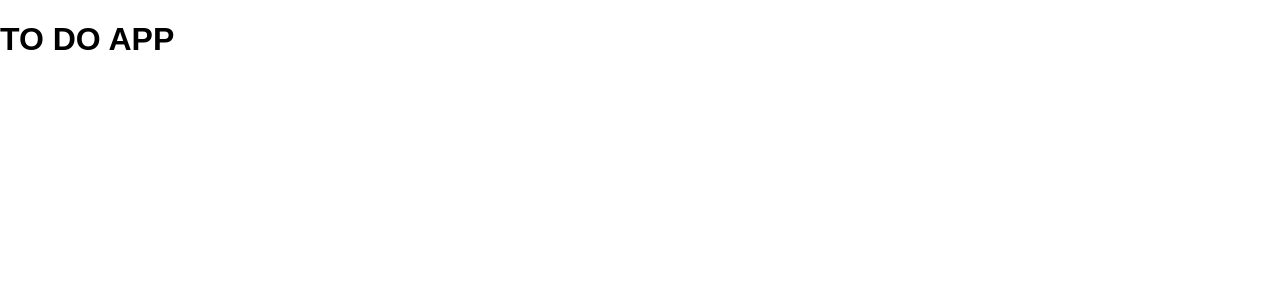
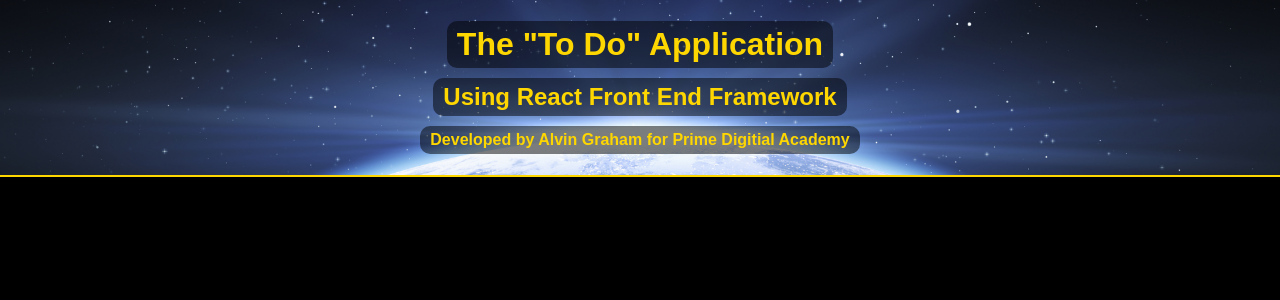
Before and after one commit to AlvinGraham/weekend-sql-to-do-react, a React (Vite) app: page / in a window 1280 px wide. Shown: the top 300 px of the page. Built offline with nearby package versions, Linux system fonts and the light colour scheme.

Commit message:
Add Header component

```diff
--- /dev/null
+++ b/src/Header/Header.css
@@ -0,0 +1,23 @@
+.banner {
+  min-height: 175px;
+  background-image: url('./horizons.png');
+  background-repeat: no-repeat;
+  background-size: cover;
+
+  display: flex;
+  flex-flow: column nowrap;
+  justify-content: center;
+  align-items: center;
+
+  border-bottom: 2px solid gold;
+}
+
+
+.bannerHeader {
+  text-align: center;
+  background-color: rgba(0, 0, 0, 0.5);
+  width: fit-content;
+  margin: 5px 0px;
+  padding: 5px 10px;
+  border-radius: 10px;
+}
--- /dev/null
+++ b/src/Header/Header.jsx
@@ -0,0 +1,12 @@
+import './Header.css';
+
+export default function Header () {
+
+  return (
+    <div className="banner">
+      <h1 className="bannerHeader">The "To Do" Application</h1>
+      <h2 className="bannerHeader">Using React Front End Framework</h2>
+      <h4 className="bannerHeader">Developed by Alvin Graham for Prime Digitial Academy</h4>
+    </div>
+  );
+};
--- a/src/components/App/App.css
+++ b/src/components/App/App.css
@@ -1,3 +1,7 @@
+
+
+
+
 .App {
   text-align: center;
 }
--- a/src/components/App/App.jsx
+++ b/src/components/App/App.jsx
@@ -1,10 +1,11 @@
 import {useState} from 'react';
+import Header from '../../Header/Header';
 
 function App () {
 
   return (
     <div>
-      <h1>TO DO APP</h1>
+      <Header />
     </div>
   );
 
--- a/src/index.css
+++ b/src/index.css
@@ -2,4 +2,6 @@ body {
   margin: 0;
   padding: 0;
   font-family: sans-serif;
+  background-color: black;
+  color: gold;
 }
```
Also changed, not shown: src/Header/horizons.png (added), 1 other file (tests, documents, lock files or other folders).
